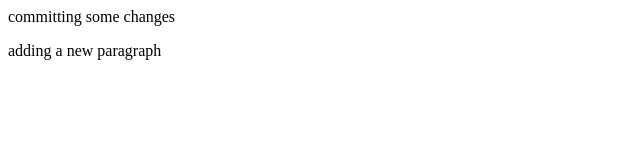
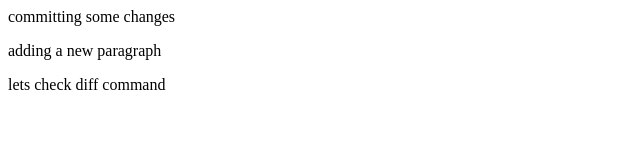
Before and after one commit to aditigoyal98/my-project, a plain HTML site: page index.html in a window 1280 px wide. Shown: the whole page, without its empty margins (0-640 px from the left). Drawn offline with Linux system fonts and the light colour scheme.

Commit message:
added diff para

```diff
--- a/index.html
+++ b/index.html
@@ -9,5 +9,7 @@
     <p> committing some changes</p>
 
     <p>adding a new paragraph</p>
+
+    <p>lets check diff command</p>
 </body>
 </html>
```
